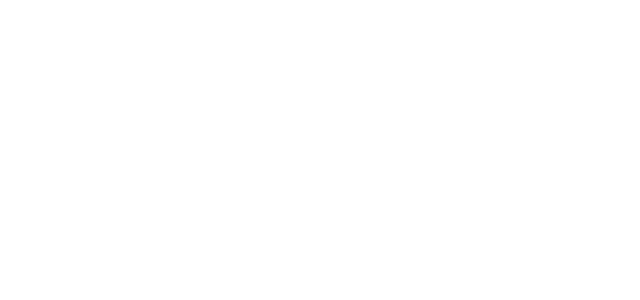
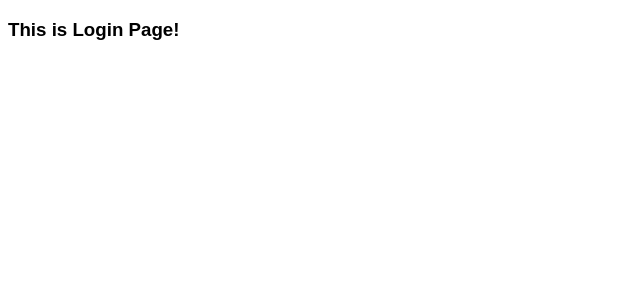
Before and after one commit to rahulsalinskee/hello-world, a React (Create React App) app: page /login in a window 1280 px wide. Before the commit this address had no page. Shown: the top 300 px of the page, without its empty margins (0-640 px from the left). Built offline with nearby package versions, Linux system fonts and the light colour scheme.

Commit message:
Added a new page Login to React-Router

```diff
--- a/src/App.js
+++ b/src/App.js
@@ -21,6 +21,7 @@
 import { AboutPage } from './Router/Pages/AboutPage';
 import { ContactPage } from './Router/Pages/ContactPage';
 import { HomePage } from './Router/Pages/HomePage';
+import { LoginPage } from './Router/Pages/LoginPage';
 
 
 function App() {
@@ -51,6 +52,7 @@
           <Route path='/' element={<HomePage />} />
           <Route path='/about' element={<AboutPage />} />
           <Route path='/contact' element={<ContactPage />} />
+          <Route path='/login' element={<LoginPage />} />
         </Routes>
       </BrowserRouter>
     </>
--- /dev/null
+++ b/src/Router/Pages/LoginPage.jsx
@@ -0,0 +1,9 @@
+import React from 'react';
+
+export function LoginPage() {
+    return (
+        <>
+            <h3>This is Login Page!</h3>
+        </>
+    )
+}
```
